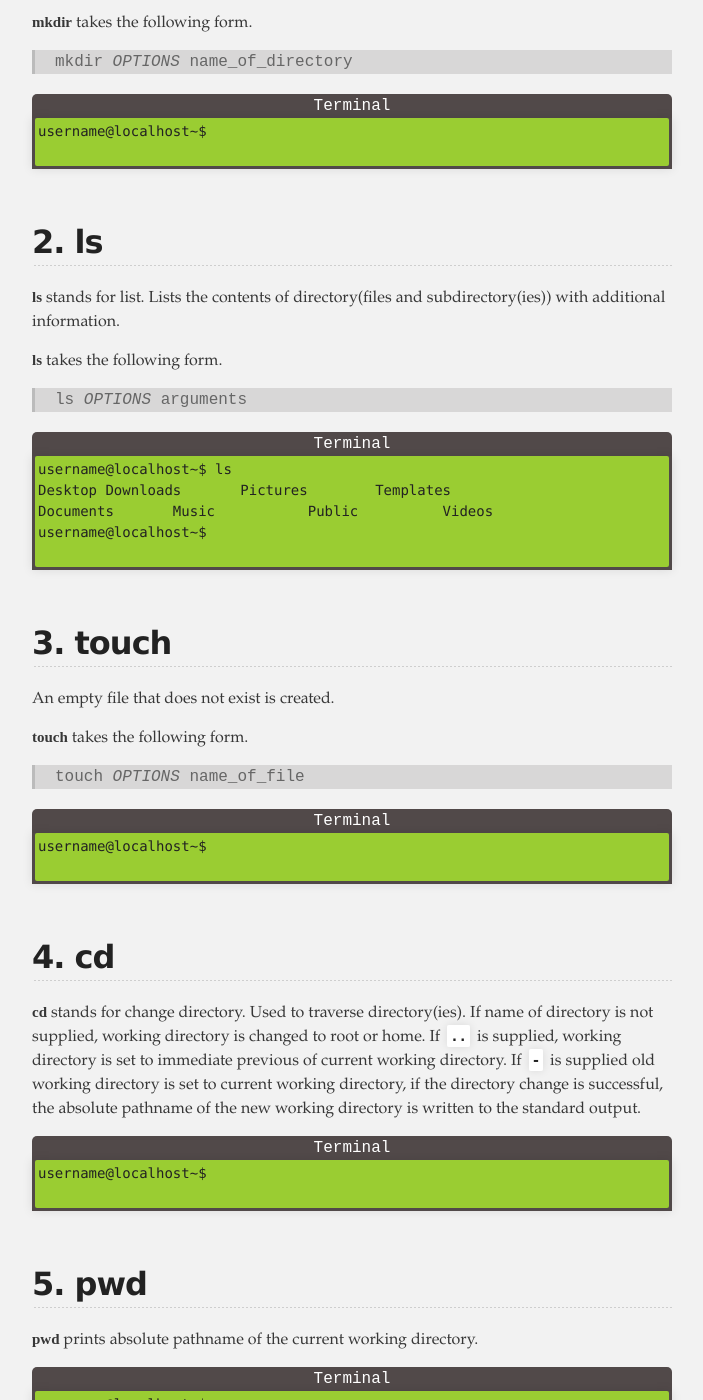
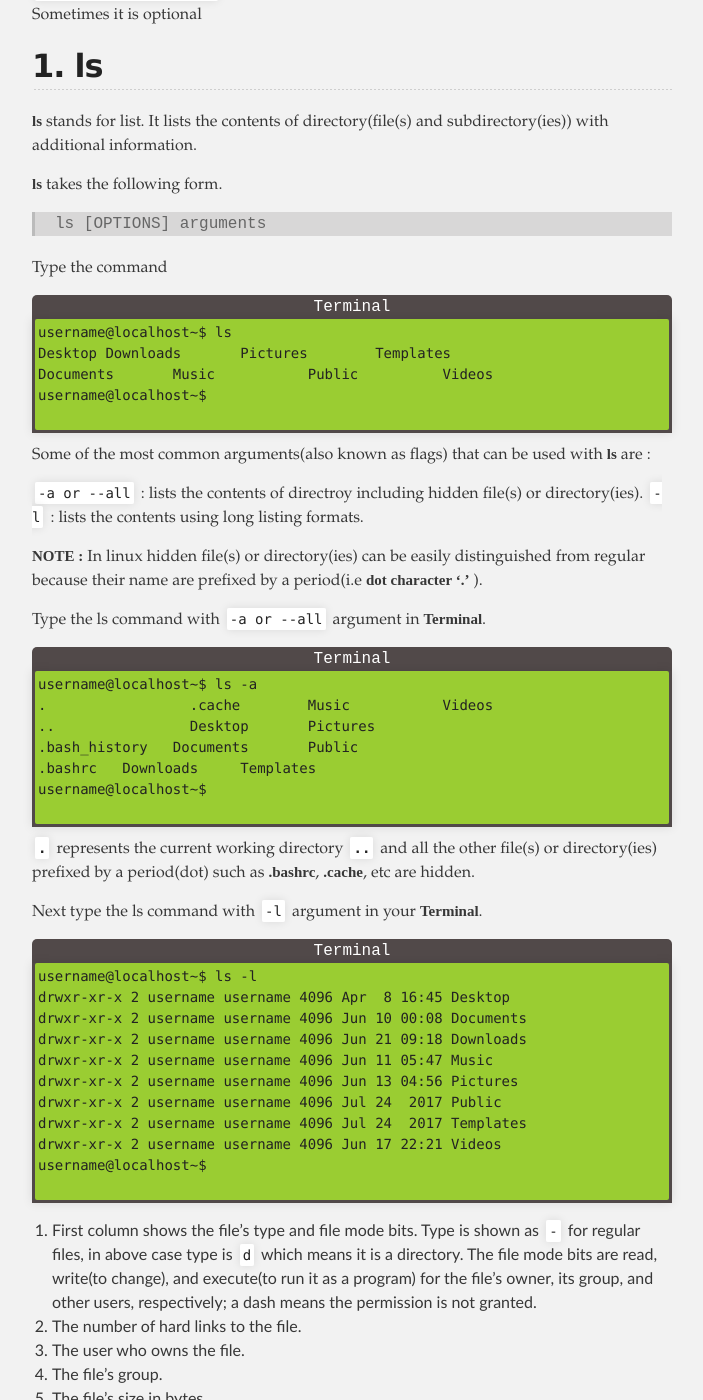
Before and after one commit to rajeev29five/rajeev29five.github.io, a Jekyll site: the page built from index.md, in a window 1280 px wide and 1400 px high, scrolled down 1296 px. Shown: the whole window, without its empty margins (288-991 px from the left). Built offline with Jekyll 4.4.1, drawn with Linux system fonts in a browser that asks for light colours; the repository's description, which GitHub fills in, is left out; some of the changed text lies outside the part shown.

Commit message:
update ls command

````diff
--- a/index.md
+++ b/index.md
@@ -13,48 +13,42 @@ This is what a prompt looks like on linux system.
 ```
 username@localhost~$
 
+
 ```
 
 <br>
 A prompt has four parts.
 
-`username :`  Shows the username of current user.
+`username `:  Shows the username of current user.
 
-`hostname :`  This is the name of your computer.
+`hostname `:  This is the name of your computer.
 
-`absolutepathname :` Shows the absolute path name of current working directory. In this case it is **home** directory represented by the symbol tilde(~).
+`absolutepathname `: Shows the absolute path name of current working directory. In this case it is **home** directory represented by the symbol tilde(~).
 
-`currentuser :` The shell prompt normally ends in a **$** sign which means that the user is logged in as normal user with restricted access to resources, while **#** indicates that you are logged in as **root** also know as **super user** and can access nearly all resources which is other wise accessible to few programs.
+`currentuser `: The shell prompt normally ends in a **$** sign which means that the user is logged in as normal user with restricted access to resources, while **#** indicates that you are logged in as **root** also know as **super user** and can access nearly all resources which is other wise accessible to few programs.
 
 **NOTE :** You should avoid logging in as root unless necessary as it makes your system vulnerable.
 
 ## What is a command?
 A command is an instruction given to computer to do something, such as run a program or group of programs. These commands are given to computer by typing it in command-line or a terminal and then pressing ENTER key, which in turn will pass them to the shell. Most of the commands take the following form.
 
-> command_name OPTIONS arguments
+> command [OPTIONS] additional_arguments
 
-## 1. mkdir
+`command name `: The command you want to give to the computer.
 
-**mkdir** stands for make directory. A directory is a folder. Command creates directory(ies), if they do not already exist.
+`[OPTIONS] `:
 
-**mkdir** takes the following form.
+`additional_arguments `: additional information such as file or directory name. Sometimes it is optional
 
-> mkdir _OPTIONS_ name_of_directory
+## 1. ls
 
-<p class="terminal">Terminal</p>
-```
-username@localhost~$
-
-```
-<br>
-
-## 2. ls
-
-**ls** stands for list. Lists the contents of directory(files and subdirectory(ies)) with additional information.
+**ls** stands for list. It lists the contents of directory(file(s) and subdirectory(ies)) with additional information.
 
 **ls** takes the following form.
 
-> ls _OPTIONS_ arguments
+> ls [OPTIONS] arguments
+
+Type the command
 
 <p class="terminal">Terminal</p>
 ```
@@ -64,6 +58,74 @@ Documents	Music		Public		Videos
 username@localhost~$
 
 ```
+
+Some of the most common arguments(also known as flags) that can be used with **ls** are :
+
+`-a or --all` : lists the contents of directroy including hidden file(s) or directory(ies).
+`-l` : lists the contents using long listing formats.
+
+**NOTE :** In linux hidden file(s) or directory(ies) can be easily distinguished from regular because their name are prefixed by a period(i.e **dot character '.'** ).
+
+Type the ls command with `-a or --all` argument in **Terminal**.
+
+<p class="terminal">Terminal</p>
+```
+username@localhost~$ ls -a
+.		  .cache	Music		Videos
+..		  Desktop	Pictures
+.bash_history   Documents	Public
+.bashrc	  Downloads	Templates
+username@localhost~$
+
+```
+
+**`.`** represents the current working directory **`..`** and all the other file(s) or directory(ies) prefixed by a period(dot) such as **.bashrc**, **.cache**, etc are hidden.
+
+Next type the ls command with `-l` argument in your **Terminal**.
+<p class="terminal">Terminal</p>
+```
+username@localhost~$ ls -l
+drwxr-xr-x 2 username username 4096 Apr  8 16:45 Desktop
+drwxr-xr-x 2 username username 4096 Jun 10 00:08 Documents
+drwxr-xr-x 2 username username 4096 Jun 21 09:18 Downloads
+drwxr-xr-x 2 username username 4096 Jun 11 05:47 Music
+drwxr-xr-x 2 username username 4096 Jun 13 04:56 Pictures
+drwxr-xr-x 2 username username 4096 Jul 24  2017 Public
+drwxr-xr-x 2 username username 4096 Jul 24  2017 Templates
+drwxr-xr-x 2 username username 4096 Jun 17 22:21 Videos
+username@localhost~$
+
+```
+<p></p>
+1. First column shows the file's type and file mode bits. Type is shown as `-` for regular files, in above case type is `d` which means it is a directory. The file mode bits are read, write(to change), and execute(to run it as a program) for the file's owner, its group, and other users, respectively; a dash means the permission is not granted.
+2. The number of hard links to the file.
+3. The user who owns the file.
+4. The file's group.
+5. The file's size in bytes.
+6. The date the file was last modified.
+
+To learn more about **ls** or any command, type
+> **man command_name**
+
+in your **Terminal**. The **man** command will output manual for the particular command to the standard output.
+
+## 2. mkdir
+
+**mkdir** stands for make directory. A directory is a folder. Command creates directory(ies), if they do not already exist.
+
+**mkdir** takes the following form.
+
+> mkdir [OPTIONS] name_of_directory
+
+<p class="terminal">Terminal</p>
+```
+username@localhost~$ mkdir basiccommands
+username@localhost~$
+
+
+
+```
+
 <br>
 
 ## 3. touch
@@ -72,13 +134,22 @@ An empty file that does not exist is created.
 
 **touch** takes the following form.
 
-> touch _OPTIONS_ name_of_file
+> touch [OPTIONS] name_of_file
+
+Type the following command in your teminal and the press ENTER.
 
 <p class="terminal">Terminal</p>
 ```
+username@localhost~$ touch newfile.txt
 username@localhost~$
 
+
+
 ```
+
+Nothing happened? :(
+
+Well something did happen a file named **newfile.txt** has been created in the current working directory. To check whether the file has been created or not, list the contents of your current working directory. You know the command for that, don't you?
 <br>
 
 ## 4. cd
@@ -89,6 +160,9 @@ username@localhost~$
 ```
 username@localhost~$
 
+
+
+
 ```
 <br>
 
@@ -98,7 +172,10 @@ username@localhost~$
 
 <p class="terminal">Terminal</p>
 ```
+username@localhost~$ pwd
+/home/username
 username@localhost~$
+
 
 ```
 <br>
@@ -110,18 +187,30 @@ username@localhost~$
 ```
 username@localhost~$
 
+
+
+
 ```
 <br>
 
 ## 7. head
 
-Prints the first 10 lines of each file to standard output. In case more than one file is specified, standard output of each file is preceded by header giving the file name. If **`-n`** or **`--lines`** is supplied, then **`n`** number of lines are printed to standard output.
+Prints the first 10 lines of each file to standard output. In case more than one file is specified, standard output of each file is preceded by header giving the file name. If **`-n`** or **`--lines`** is supplied, then **`n`** number of lines are printed to standard output. Let us see the content of the file that we created using touch command.
 
 <p class="terminal">Terminal</p>
 ```
+username@localhost~$ head newfile.txt
+I'm first line.
+I'm second line.
+I'm third line.
+.
+.
+.
+I'm last line.
 username@localhost~$
+```
 
-```
+
 <br>
 
 ## 8. tail
````
Also changed, not shown: other parts of index.md (+4 -1 lines).
